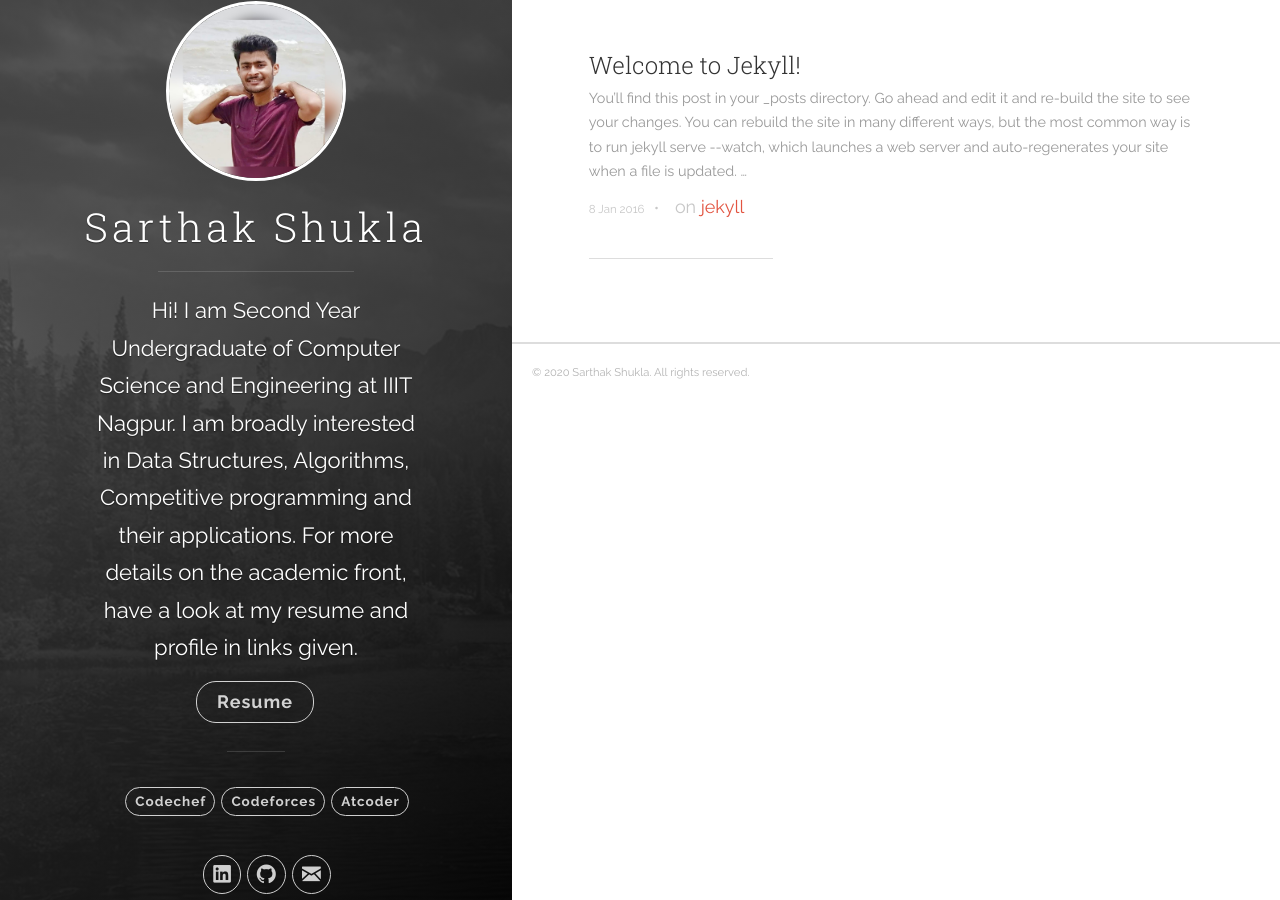
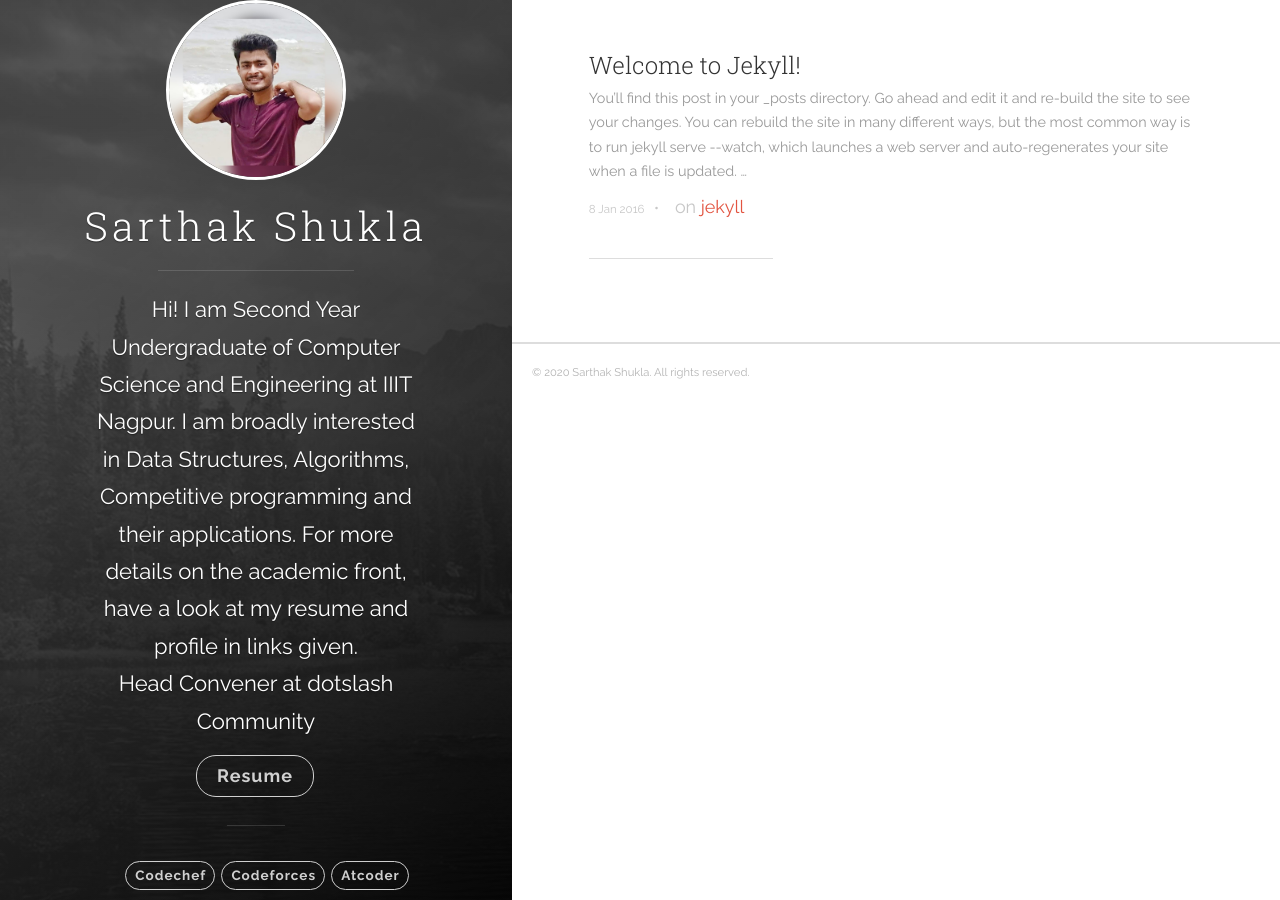
Before and after one commit to sarthakeddy/sarthakeddy.github.io, a Jekyll site: the page built from index.html, in a window 1280 px wide. Built offline with Jekyll 4.4.1, drawn with Linux system fonts in a browser that asks for light colours; nearby versions of some CDN libraries; the list of posts is cut into pages by our own code.

Commit message:
dotslash

```diff
--- a/_includes/header.html
+++ b/_includes/header.html
@@ -13,6 +13,7 @@
         </a>
         <hr class="panel-cover__divider">
         <p class="panel-cover__description"  style="font-size:22px">{{ site.description }}</p>
+        <p class="panel-cover__description"  style="font-size:22px">Head Convener at <a href="https://iiit-nagpur.github.io/dotslashcommunity/">dotslash Community</a></p>
         <nav class="cover-navigation cover-navigation--primary">
             <ul class="navigation">
               <li class="navigation__item" style="font-size:20px"><a href="resume.pdf" title="link to resume" class="resume-button">Resume</a></li>
```
